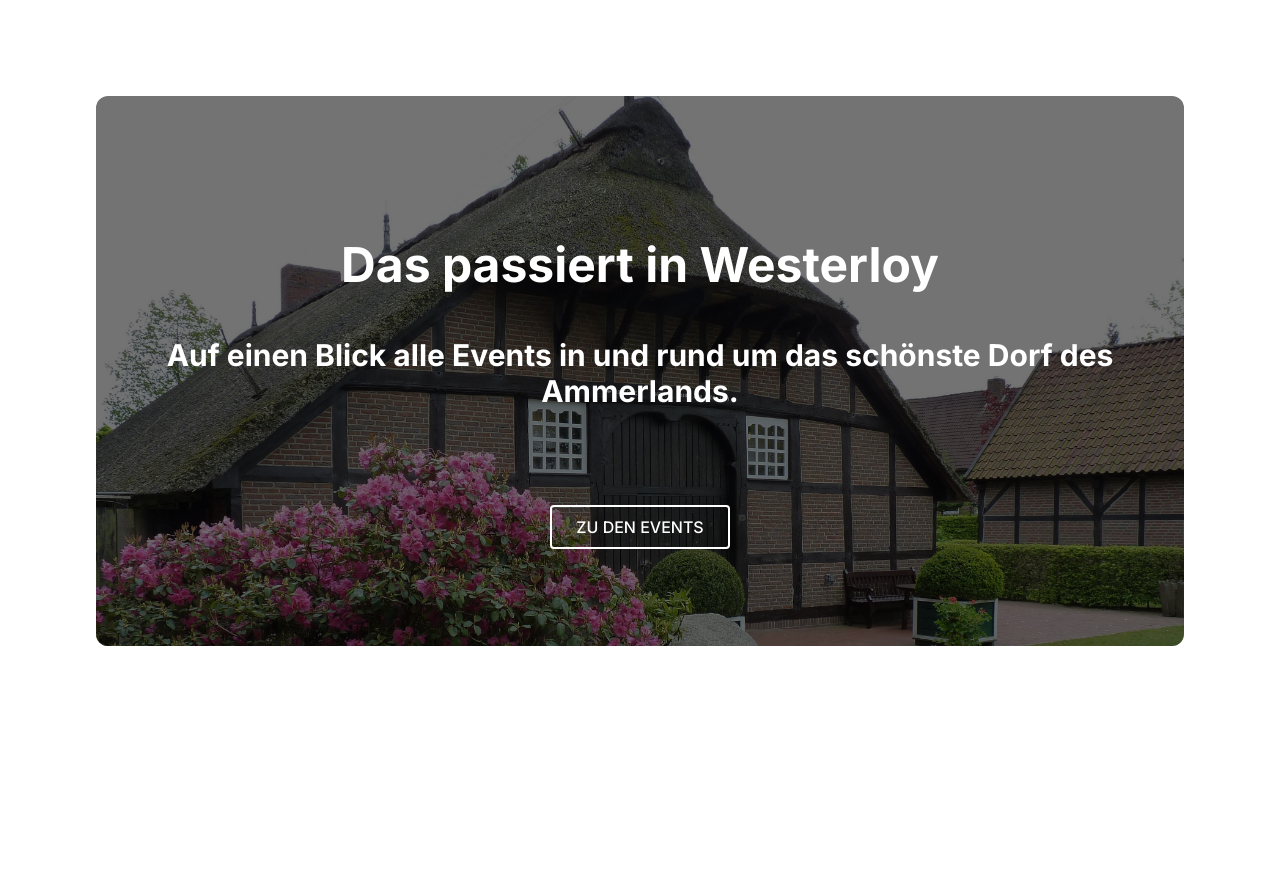
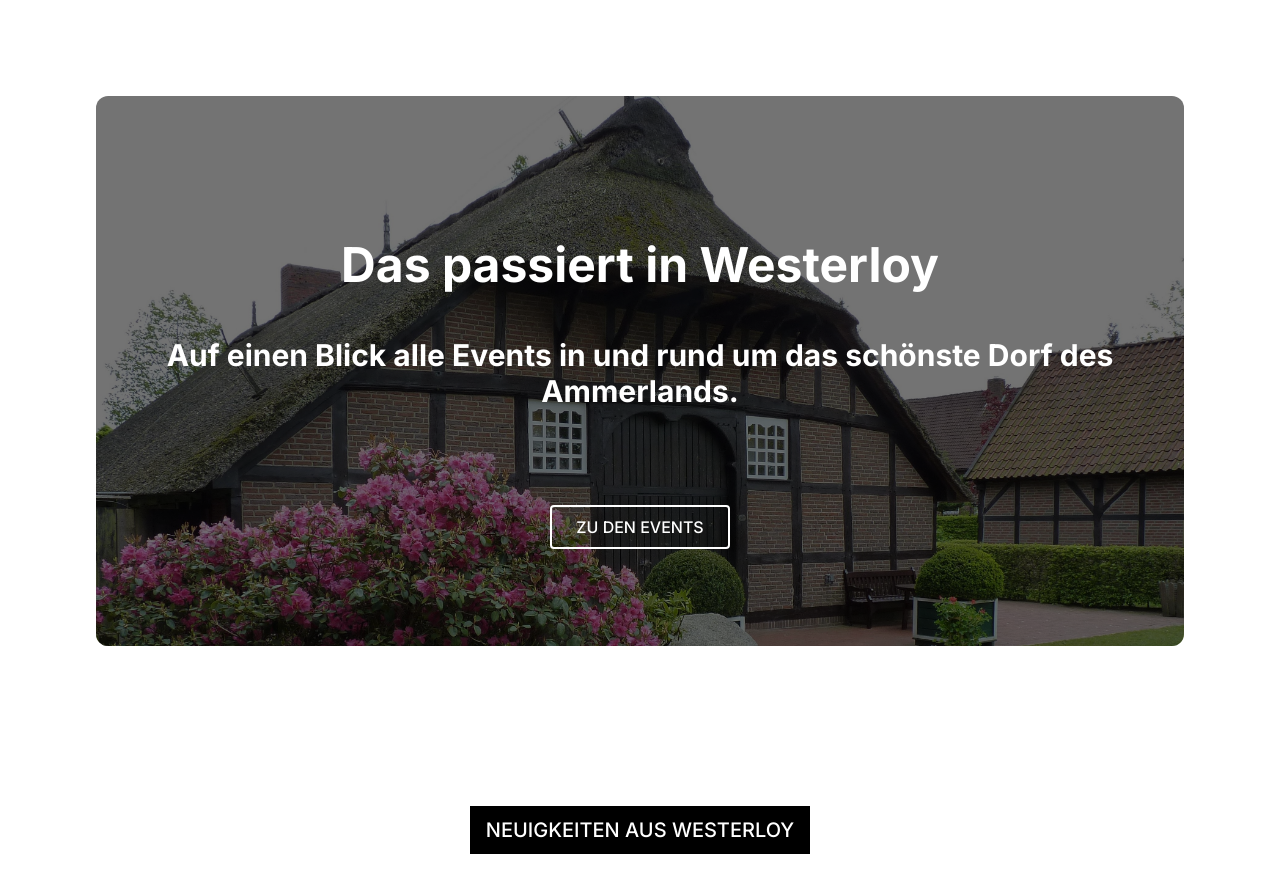
Before and after one commit to Pudl0/westerloy, a Next.js app: page / in a window 1280 px wide. Shown: the top 892 px of the page. Before the commit the page ends 800 px from the top, so only its background shows below. Built offline with nearby package versions, Linux system fonts and the light colour scheme.

Commit message:
Adding News Section underneath of Dashboard Header

```diff
--- a/src/app/page.tsx
+++ b/src/app/page.tsx
@@ -3,6 +3,7 @@ import Image from 'next/image'
 export default function Home() {
   return (
     <main className="flex min-h-screen flex-col items-center justify-between p-24">
+      {/*Dashboard Header*/}
       <div className="overflow-hidden bg-no-repeat bg-cover rounded-xl dashboard-header">
         <div className="top-0 right-0 bottom-0 left-0 w-full h-full overflow-hidden bg-fixed dashboard-background">
           <div className="flex justify-center items-center h-full">
@@ -19,6 +20,27 @@ export default function Home() {
           </div>
         </div>
       </div>
+      {/*News Items*/}
+      <div className="lg:pt-32 md:pt-24 md:pb-12 pt-12 pb-12">
+    <h2 className="flex flex-row flex-nowrap items-center my-8">
+        <span className="flex-none block lg:mx-4 lg:px-4 lg:py-2.5 lg:text-xl
+                    mx-2 px-2 py-1.5 text-md
+                    leading-none font-medium uppercase bg-black text-white">
+            Neuigkeiten aus Westerloy
+        </span>
+    </h2>
+    <div className="grid lg:grid-cols-2 sm:grid-cols-1 lg:pt-24 pt-12 mx-8 justify-items-center gap-y-32">
+        {/* @foreach(var NewsEntry in NewsEntries)
+        {
+            <NewsDashboardItem
+                       Id = "@NewsEntry.Id"
+                       Title = "@NewsEntry.Title"
+                       ShortDescription = "@NewsEntry.ShortDescription"
+                       PictureLink = "@NewsEntry.PictureLink">
+            </NewsDashboardItem>
+        } */}
+    </div>
+</div>
     </main>
   )
 }
```
